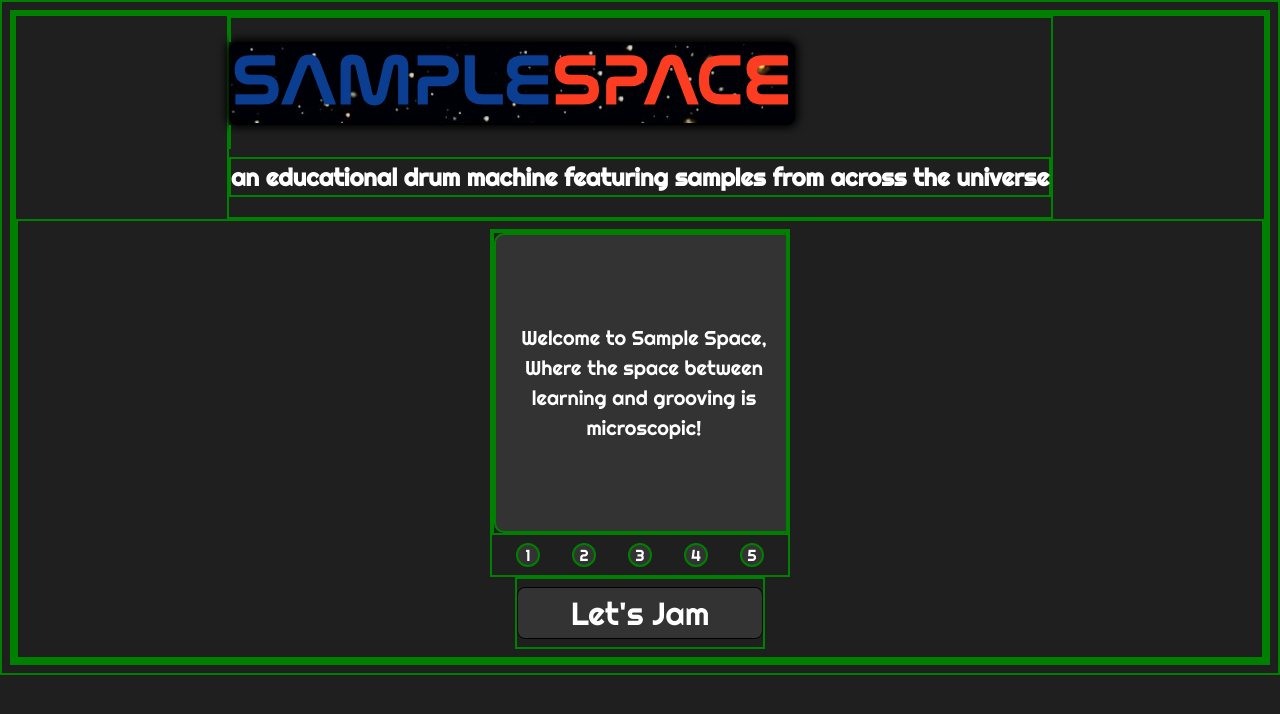
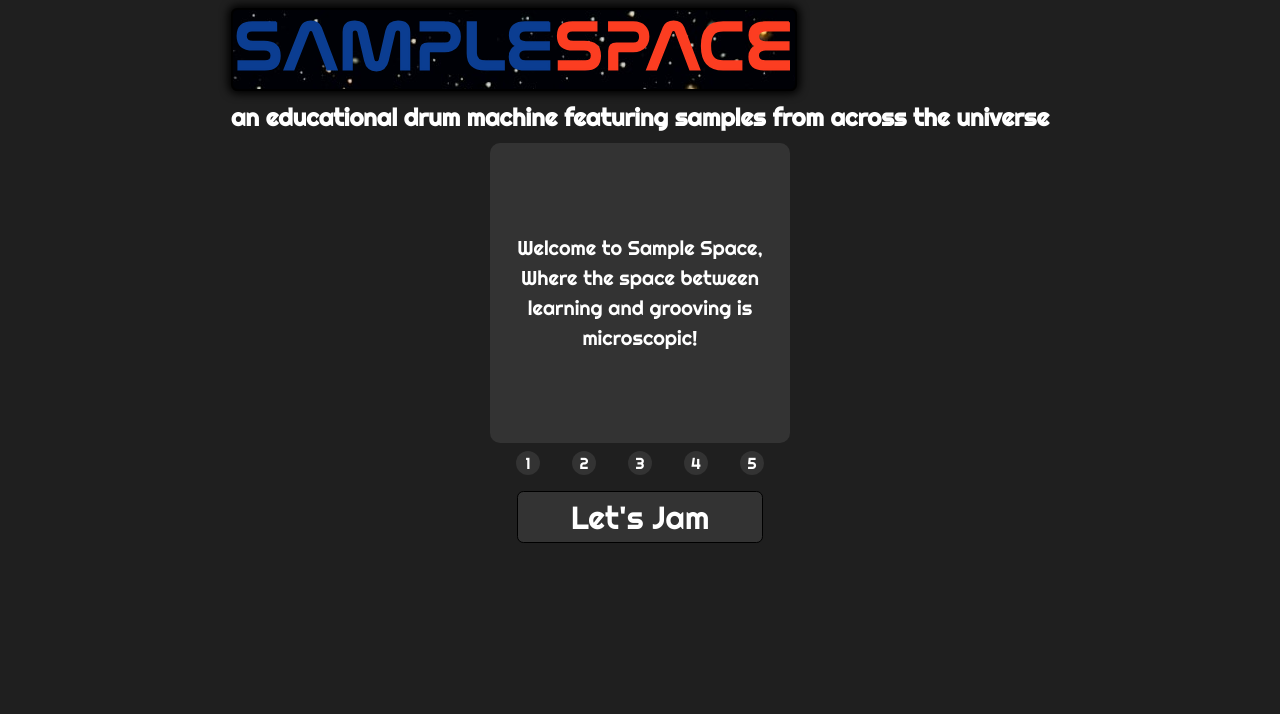
Before and after one commit to Sample-Space/sampleSpaceFE, a React (Create React App) app: page / in a window 1280 px wide. Shown: the top 714 px of the page. Built offline with nearby package versions, Linux system fonts and the light colour scheme.

Commit message:
Update index styling

```diff
--- a/src/index.css
+++ b/src/index.css
@@ -5,14 +5,14 @@
   font-family: 'Righteous', cursive;
   --nasa-orange: #fc3d21;
   --nasa-blue: #0b3d91;
-  --border-rad: 0.5rem;
+  --border-rad: 0.4rem;
 }
 
 *,
 *::before,
 *::after {
   box-sizing: border-box;
-  border: 2px solid green
+  /* border: 2px solid green */
 }
 
 html,
@@ -53,6 +53,7 @@ h4,
 h5,
 h6 {
   overflow-wrap: break-word;
+  margin: 0;
 }
 
 #root,
```
